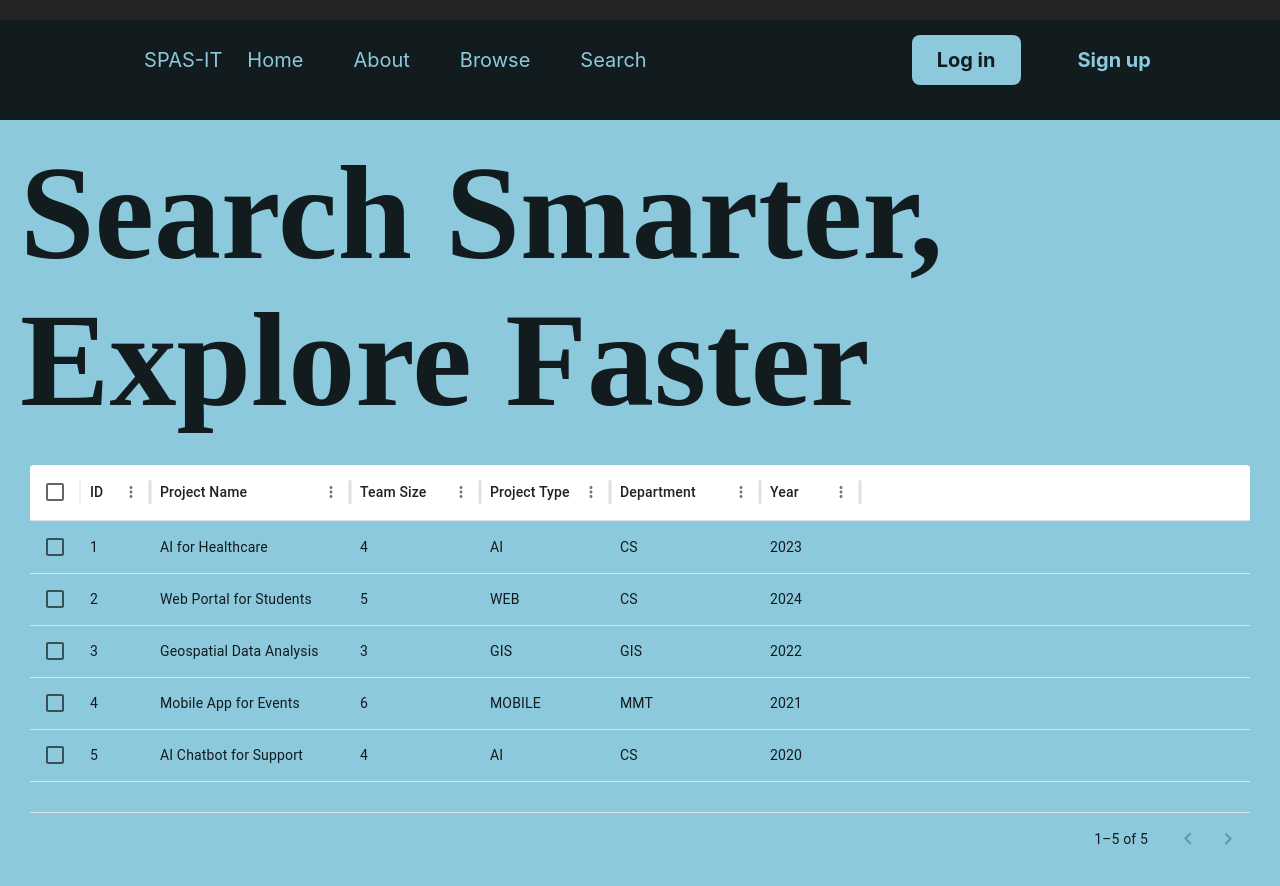
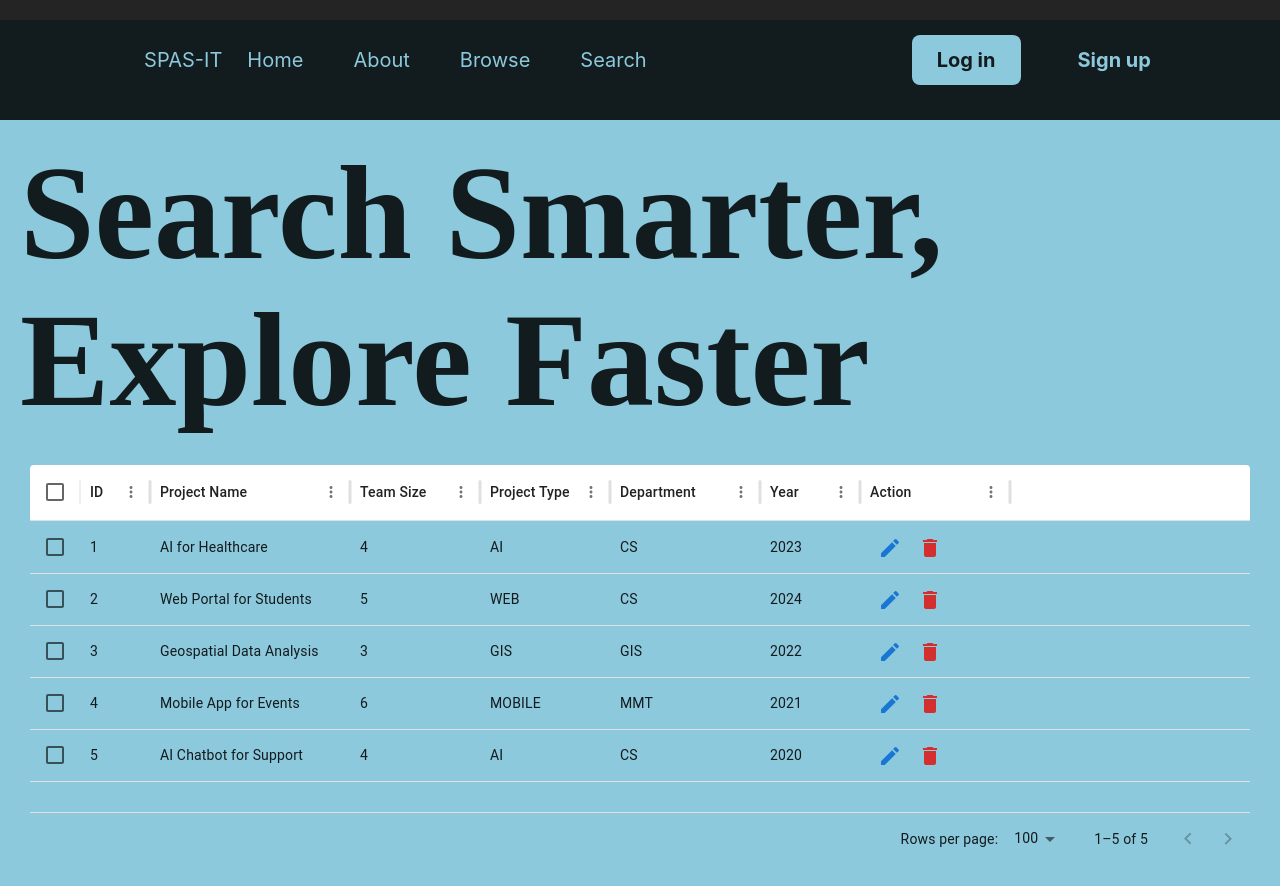
Before and after one commit to donya-dev/SPAS-IT-demo, a React (Vite) app: page / in a window 1280 px wide. Shown: the top 886 px of the page. Built offline with nearby package versions, Linux system fonts and the light colour scheme.

Commit message:
Table is being able to update and delete

```diff
--- a/package.json
+++ b/package.json
@@ -12,6 +12,7 @@
   "dependencies": {
     "@emotion/react": "^11.14.0",
     "@emotion/styled": "^11.14.0",
+    "@mui/icons-material": "^6.3.1",
     "@mui/material": "^6.3.1",
     "@mui/x-data-grid": "^7.23.5",
     "react": "^18.3.1",
--- a/src/components/Table/Table.jsx
+++ b/src/components/Table/Table.jsx
@@ -1,11 +1,11 @@
 import { DataGrid } from "@mui/x-data-grid";
 import React, { useState } from "react";
-import Box from "@mui/material/Box";
-import Stack from "@mui/material/Stack";
-import Button from "@mui/material/Button";
+import IconButton from "@mui/material/IconButton"; // Import IconButton
+import DeleteIcon from "@mui/icons-material/Delete"; // Import Delete icon
+import EditIcon from "@mui/icons-material/Edit"; // Import Edit icon
 
 const Table = () => {
-  const rows = [
+  const initialRows = [
     {
       id: 1,
       projectName: "AI for Healthcare",
@@ -48,36 +48,95 @@ const Table = () => {
     },
   ];
 
+  const [rows, setRows] = useState(initialRows);
+  const [pageSize, setPageSize] = useState(5); // Set the default page size to 5
+  const [editingRow, setEditingRow] = useState(null); // Track the row being edited
+
   const columns = [
-    { field: "id", headerName: "ID", width: 70, editable: true },
+    { field: "id", headerName: "ID", width: 70 },
     {
       field: "projectName",
       headerName: "Project Name",
       width: 200,
-      editable: true,
+      editable: editingRow ? editingRow.id === "projectName" : false, // Only editable when in edit mode
     },
-    { field: "teamSize", headerName: "Team Size", width: 130, editable: true },
+    { field: "teamSize", headerName: "Team Size", width: 130 },
     {
       field: "projectType",
       headerName: "Project Type",
       width: 130,
-      editable: true,
     },
     {
       field: "department",
       headerName: "Department",
       width: 150,
-      editable: true,
     },
-    { field: "year", headerName: "Year", width: 100, editable: true },
+    { field: "year", headerName: "Year", width: 100 },
+    {
+      field: "action", // Action column to hold the delete and edit icons
+      headerName: "Action",
+      width: 150,
+      renderCell: (params) => (
+        <div>
+          <IconButton
+            color="primary"
+            onClick={() => handleEditRow(params.id)} // Call edit on button click
+          >
+            <EditIcon />
+          </IconButton>
+          <IconButton
+            color="error"
+            onClick={() => handleDeleteRow(params.id)} // Call delete on button click
+          >
+            <DeleteIcon />
+          </IconButton>
+        </div>
+      ),
+    },
   ];
 
-  // Function to handle row edit
-  const handleRowEdit = (newRow) => {
+  // Handle deleting a row when the delete icon is clicked
+  const handleDeleteRow = (id) => {
+    // Display confirmation dialog before deletion
+    const confirmation = window.confirm(
+      "Are you sure you want to delete this row?"
+    );
+
+    if (confirmation) {
+      // Filter out the row with the given id
+      const newRows = rows.filter((row) => row.id !== id);
+      setRows(newRows); // Update the rows state without the deleted row
+    }
+  };
+
+  // Handle editing a row when the edit icon is clicked
+  const handleEditRow = (id) => {
+    const rowToEdit = rows.find((row) => row.id === id);
+    const confirmation = window.confirm(
+      "Are you sure you want to edit this row?"
+    );
+
+    if (confirmation) {
+      // Start editing mode for the selected row
+      setEditingRow(rowToEdit);
+    }
+  };
+
+  // Handle updating the row after editing
+  const handleUpdateRow = () => {
     const updatedRows = rows.map((row) =>
-      row.id === newRow.id ? { ...row, ...newRow } : row
+      row.id === editingRow.id ? { ...row, ...editingRow } : row
     );
-    return updatedRows;
+    setRows(updatedRows); // Update the rows state with the edited row
+    setEditingRow(null); // Exit the edit mode
+  };
+
+  // Handle input change for the editing row
+  const handleInputChange = (field, value) => {
+    setEditingRow((prevRow) => ({
+      ...prevRow,
+      [field]: value,
+    }));
   };
 
   return (
@@ -86,15 +145,52 @@ const Table = () => {
         <DataGrid
           rows={rows}
           columns={columns}
-          initialState={{
-            pagination: { page: 0, pageSize: 5 },
-          }}
-          pageSizeOptions={[5, 10]}
+          pageSize={pageSize} // Control the page size
+          rowsPerPageOptions={[5, 10, 15]} // Rows per page options
           checkboxSelection
           sx={{ border: 0 }}
-          processRowUpdate={handleRowEdit} // Attach your row edit handler
+          onPageSizeChange={(newSize) => setPageSize(newSize)} // Handle page size change
         />
       </div>
+
+      {editingRow && (
+        <div>
+          <h3>Edit Row</h3>
+          <div>
+            <input
+              type="text"
+              value={editingRow.projectName}
+              onChange={(e) => handleInputChange("projectName", e.target.value)}
+              placeholder="Project Name"
+            />
+            <input
+              type="number"
+              value={editingRow.teamSize}
+              onChange={(e) => handleInputChange("teamSize", e.target.value)}
+              placeholder="Team Size"
+            />
+            <input
+              type="text"
+              value={editingRow.projectType}
+              onChange={(e) => handleInputChange("projectType", e.target.value)}
+              placeholder="Project Type"
+            />
+            <input
+              type="text"
+              value={editingRow.department}
+              onChange={(e) => handleInputChange("department", e.target.value)}
+              placeholder="Department"
+            />
+            <input
+              type="number"
+              value={editingRow.year}
+              onChange={(e) => handleInputChange("year", e.target.value)}
+              placeholder="Year"
+            />
+            <button onClick={handleUpdateRow}>Confirm Update</button>
+          </div>
+        </div>
+      )}
     </div>
   );
 };
```
Also changed, not shown: 1 other file (tests, documents, lock files or other folders).
